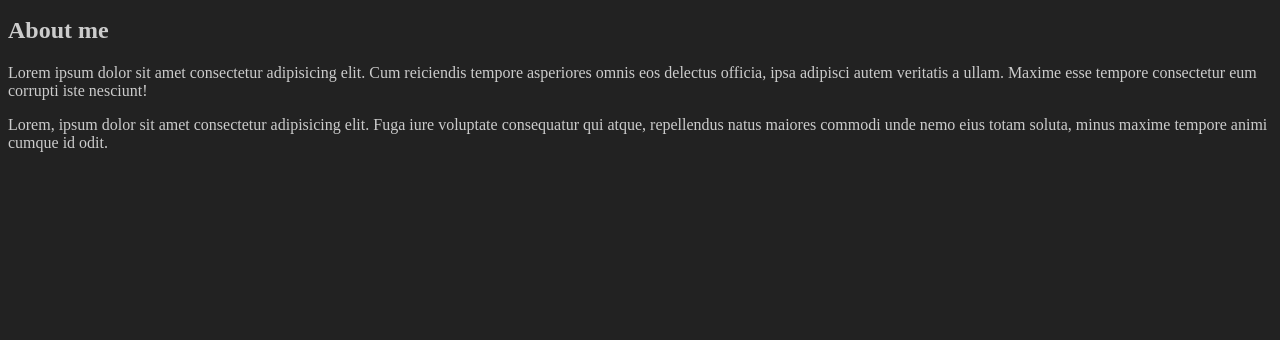
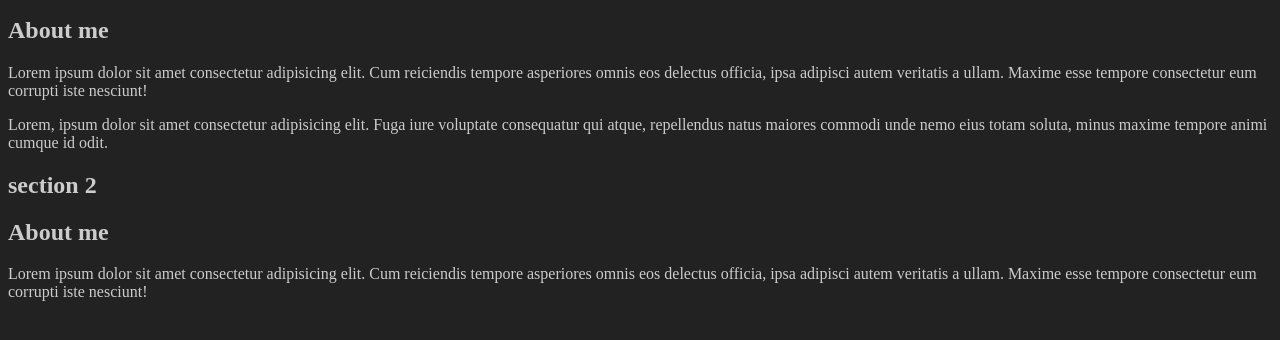
Before and after one commit to HAndresHuertas/repositorio-de-prueba, a plain HTML site: page index.html in a window 1280 px wide. Shown: the part 110-450 px from the top of the page. Drawn offline with Linux system fonts and the light colour scheme.

Commit message:
adicion de la segunda seccion

```diff
--- a/index.html
+++ b/index.html
@@ -1,12 +1,11 @@
 <!DOCTYPE html>
 <html lang="en">
-
   <head>
-    <meta charset="UTF-8">
-    <meta http-equiv="X-UA-Compatible" content="IE=edge">
-    <meta name="viewport" content="width=device-width, initial-scale=1.0">
+    <meta charset="UTF-8" />
+    <meta http-equiv="X-UA-Compatible" content="IE=edge" />
+    <meta name="viewport" content="width=device-width, initial-scale=1.0" />
     <title>Mi primera Página</title>
-    <link rel="stylesheet" href="assets/css/style.css">
+    <link rel="stylesheet" href="assets/css/style.css" />
   </head>
 
   <body>
@@ -16,17 +15,28 @@
         <h2>OTRO CAMBIO</h2>
         <h2>About me</h2>
         <p>
-                Lorem ipsum dolor sit amet consectetur adipisicing elit. Cum reiciendis tempore asperiores omnis eos
-                delectus officia, ipsa adipisci autem veritatis a ullam. Maxime esse tempore consectetur eum corrupti
-                iste nesciunt!
+          Lorem ipsum dolor sit amet consectetur adipisicing elit. Cum
+          reiciendis tempore asperiores omnis eos delectus officia, ipsa
+          adipisci autem veritatis a ullam. Maxime esse tempore consectetur eum
+          corrupti iste nesciunt!
         </p>
         <p>
-                Lorem, ipsum dolor sit amet consectetur adipisicing elit. Fuga iure voluptate consequatur qui atque,
-                repellendus natus maiores commodi unde nemo eius totam soluta, minus maxime tempore animi cumque id
+          Lorem, ipsum dolor sit amet consectetur adipisicing elit. Fuga iure
+          voluptate consequatur qui atque, repellendus natus maiores commodi
+          unde nemo eius totam soluta, minus maxime tempore animi cumque id
           odit.
+        </p>
+      </section>
+      <section>
+        <h2>section 2</h2>
+        <h2>About me</h2>
+        <p>
+          Lorem ipsum dolor sit amet consectetur adipisicing elit. Cum
+          reiciendis tempore asperiores omnis eos delectus officia, ipsa
+          adipisci autem veritatis a ullam. Maxime esse tempore consectetur eum
+          corrupti iste nesciunt!
         </p>
       </section>
     </main>
   </body>
-
 </html>
```
Lines whose indentation alone changed are shown as unchanged.
